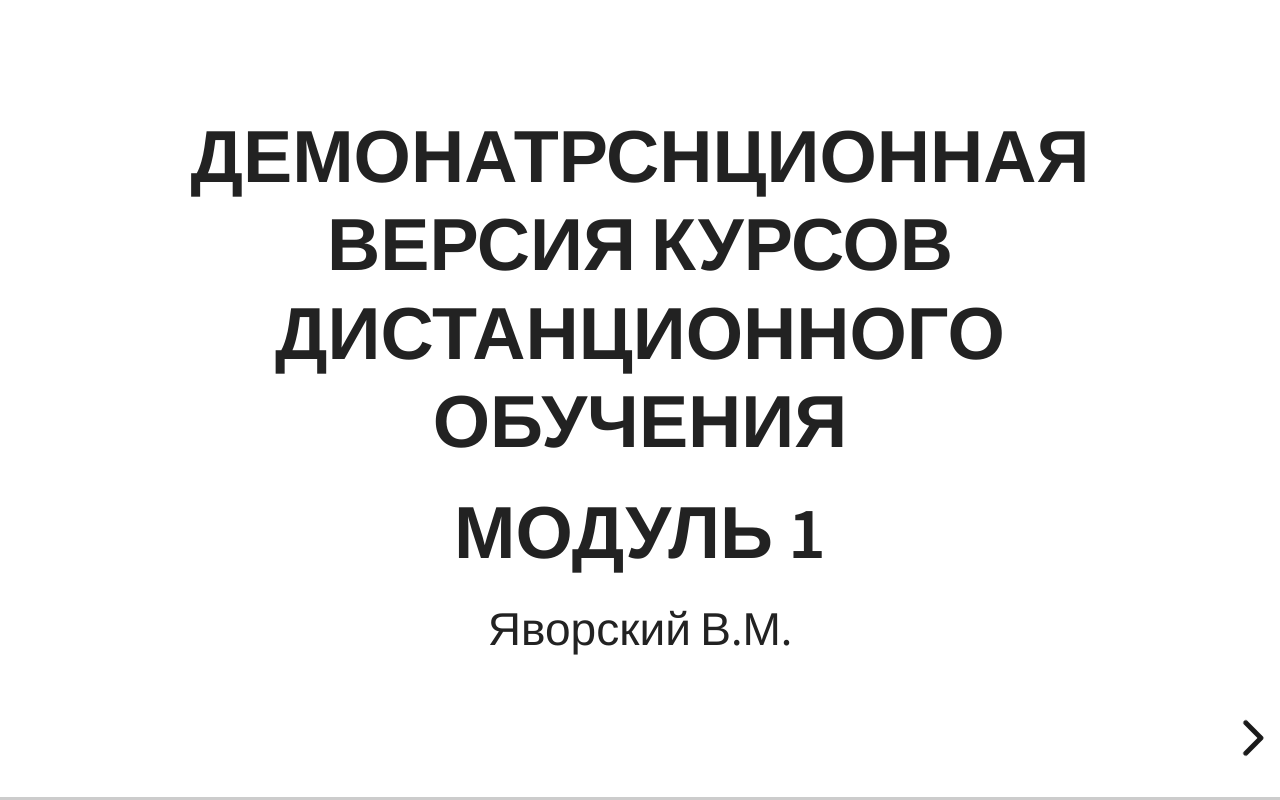
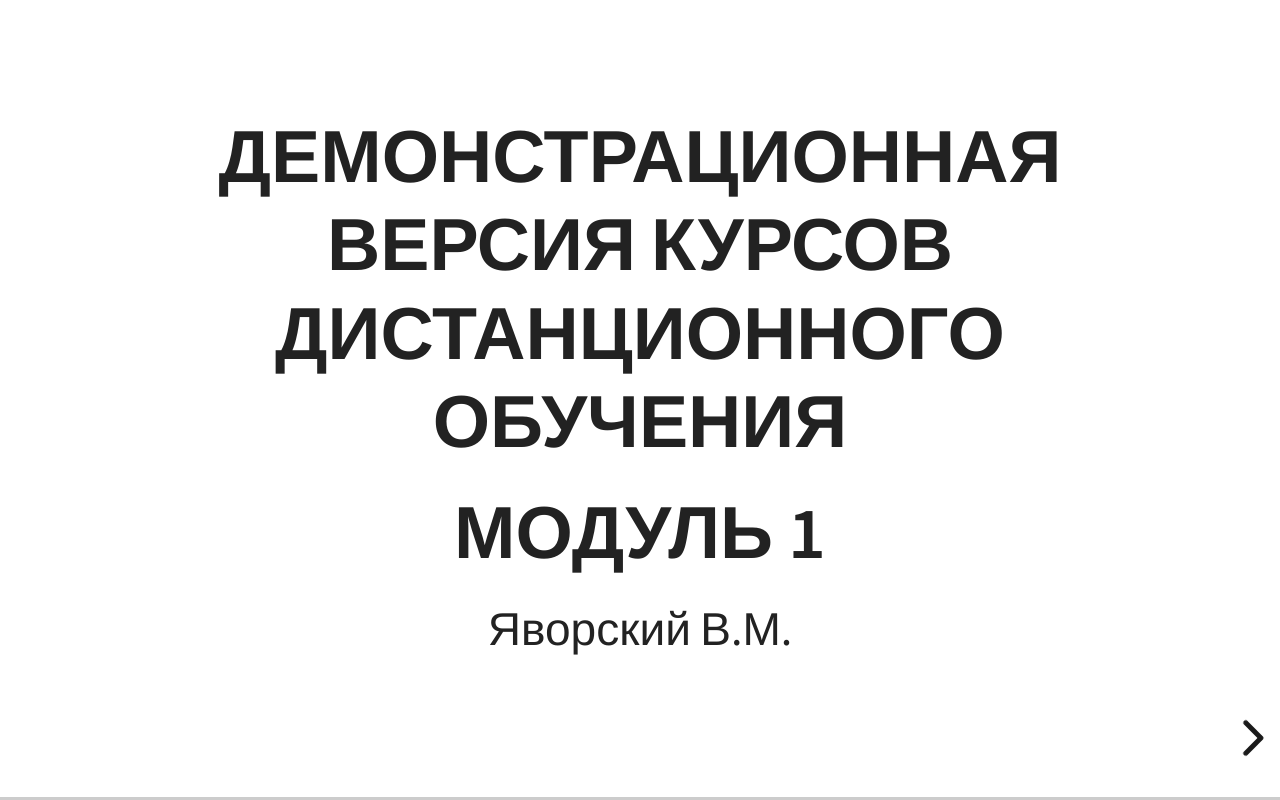
Before and after one commit to Vasilii1234/Vasilii1234.github.io, a plain HTML site: page index.html in a window 1280 px wide. Drawn offline with Linux system fonts and the light colour scheme.

Commit message:
index.html

```diff
--- a/index.html
+++ b/index.html
@@ -40,7 +40,7 @@
 			<!-- Any section element inside of this container is displayed as a slide -->
 			<div class="slides">
 				<section class="firstSectionClass" data-background="#ffff">
-					<h2 class="firstSectionHeader">Демонатрснционная версия курсов дистанционного обучения</h2>
+					<h2 class="firstSectionHeader">Демонстрационная версия курсов дистанционного обучения</h2>
                     <h2>Модуль 1</h2>
                     <p class="firstSectionHeader">Яворский В.М.</p>
 					<!--<video width="320" height="240" controls> <source src="http://clips.vorwaerts-gmbh.de/big_buck_bunny.mp4" type="video/mp4"></video>-->
```
